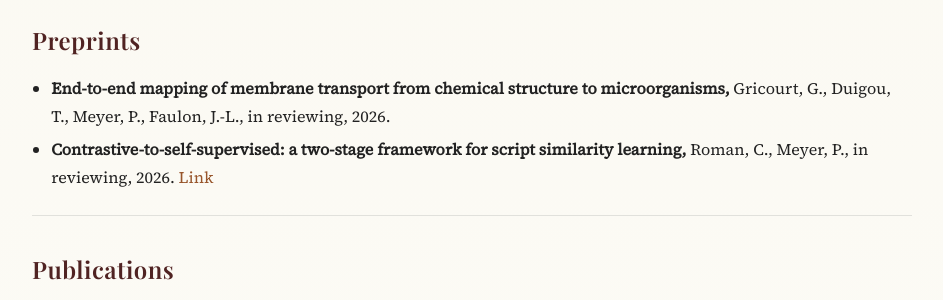
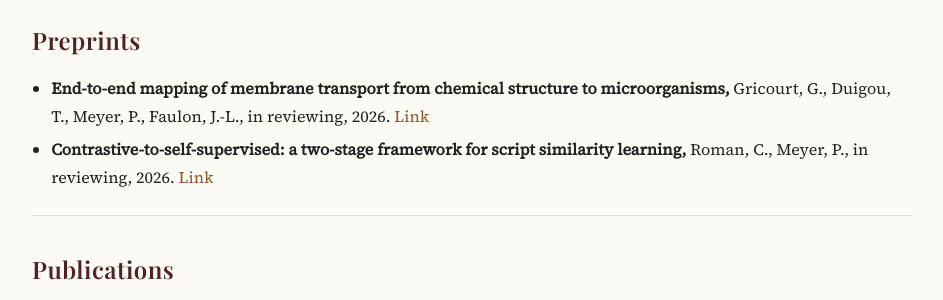
Before and after one commit to PhilippeMeyer68/philippemeyer68.github.io, a Jekyll site: the page built from index.md, in a window 1280 px wide and 900 px high, scrolled down 304 px. Shown: the part 155-455 px from the top of the window, without its empty margins (168-1111 px from the left). Built offline with Jekyll 4.4.1, drawn with Linux system fonts in a browser that asks for light colours.

Commit message:
feat: transport paper link

```diff
--- a/index.md
+++ b/index.md
@@ -38,6 +38,7 @@ title: "Home"
   <strong>End-to-end mapping of membrane transport from chemical structure to microorganisms, </strong>
   Gricourt, G., Duigou, T., Meyer, P., Faulon, J.-L.,
   in reviewing, 2026.
+    <a href="https://www.biorxiv.org/content/10.64898/2026.05.12.724480v1" target="_blank" rel="noopener">Link</a>
 </li>
 <li>
   <strong>Contrastive-to-self-supervised: a two-stage framework for script similarity learning, </strong>
```
